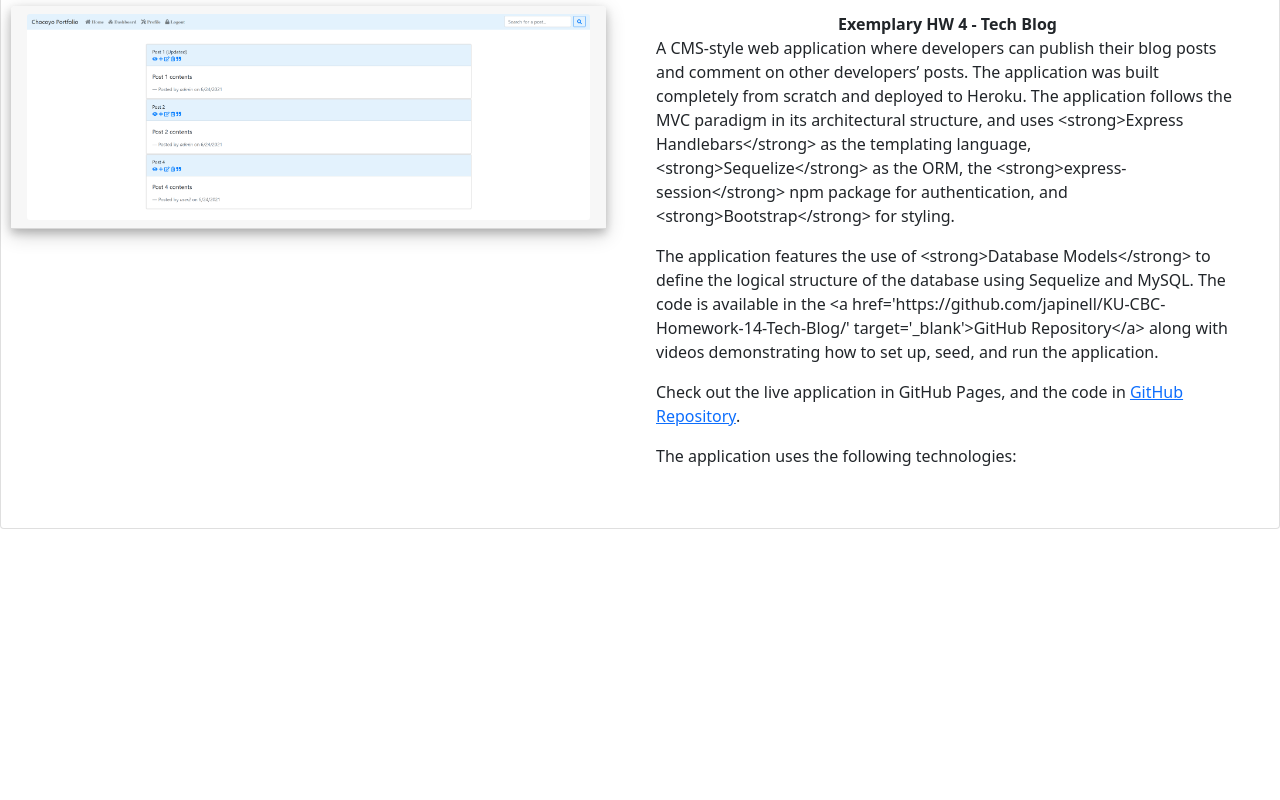
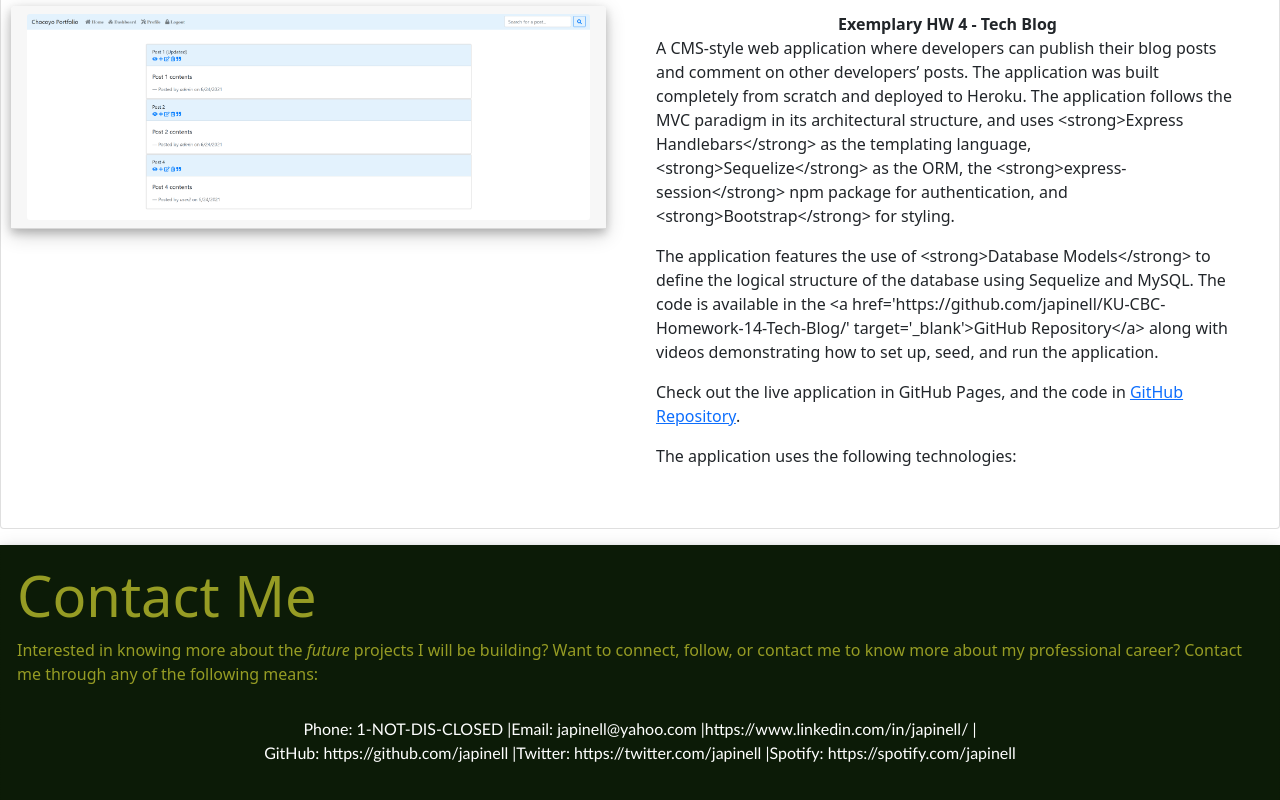
Before and after one commit to japinell/KU-CBC-Homework-20-React-Portfolio, a React (Create React App) app: page / in a window 1280 px wide. Shown: the part 3930-4730 px from the top of the page. Before the commit the page ends 4459 px from the top, so only its background shows below. Built offline with nearby package versions, Linux system fonts and the light colour scheme.

Commit message:
Added Footer component

```diff
--- /dev/null
+++ b/src/components/Footer.js
@@ -0,0 +1,70 @@
+import React from "react";
+
+function Footer() {
+  return (
+    <footer className="p-3" id="contact">
+      {/* Logo */}
+      <h1 className="display-4">Contact Me</h1>
+      <p className="card-text">
+        Interested in knowing more about the <em>future</em> projects I will be
+        building? Want to connect, follow, or contact me to know more about my
+        professional career? Contact me through any of the following means:
+      </p>
+      {/* End of Logo */}
+      {/* Navigation */}
+      <nav>
+        {/* Links */}
+        <div className="content">
+          <a href="/" target="_blank" rel="noreferrer" className="phone">
+            {" "}
+            1-NOT-DIS-CLOSED{" "}
+          </a>
+          <a
+            href="mailto:japinell@yahoo.com"
+            target="_blank"
+            rel="noreferrer"
+            className="email"
+          >
+            japinell@yahoo.com
+          </a>
+          <a
+            href="https://www.linkedin.com/in/japinell/"
+            target="_blank"
+            rel="noreferrer"
+            className="linkedin"
+          >
+            https://www.linkedin.com/in/japinell/
+          </a>
+          <a
+            href="https://github.com/japinell"
+            target="_blank"
+            rel="noreferrer"
+            className="github"
+          >
+            https://github.com/japinell
+          </a>
+          <a
+            href="https://twitter.com/japinell"
+            target="_blank"
+            rel="noreferrer"
+            className="twitter"
+          >
+            https://twitter.com/japinell
+          </a>
+          <a
+            href="https://spotify.com/japinell"
+            target="_blank"
+            rel="noreferrer"
+            className="spotify"
+          >
+            https://spotify.com/japinell
+          </a>
+        </div>
+        {/* End of Links */}
+      </nav>
+      {/* End of Navigation */}
+    </footer>
+  );
+}
+
+export default Footer;
--- a/src/components/Main.js
+++ b/src/components/Main.js
@@ -1,6 +1,6 @@
 import React from "react";
 //import About from "./main/about/About";
-import Projects from "./main/projects/Projects";
+import Projects from "./projects/Projects";
 
 function Main() {
   return (
--- a/src/components/Portfolio.js
+++ b/src/components/Portfolio.js
@@ -2,6 +2,7 @@ import React from "react";
 import Header from "./Header";
 import Hero from "./Hero";
 import Main from "./Main";
+import Footer from "./Footer";
 
 function Portfolio() {
   return (
@@ -9,6 +10,7 @@ function Portfolio() {
       <Header />
       <Hero />
       <Main />
+      <Footer />
     </div>
   );
 }
```
Also changed, not shown: src/components/about/About.js (renamed from src/components/main/about/About.js), src/components/about/AboutCard.js (renamed from src/components/main/about/AboutCard.js), src/components/about/AboutHeading.js (renamed from src/components/main/about/AboutHeading.js), src/components/data/ProjectData.js (renamed from src/components/main/data/ProjectData.js), src/components/projects/ProjectCard.js (renamed from src/components/main/projects/ProjectCard.js), src/components/projects/ProjectHeading.js (renamed from src/components/main/projects/ProjectHeading.js), src/components/projects/Projects.js (renamed from src/components/main/projects/Projects.js).
